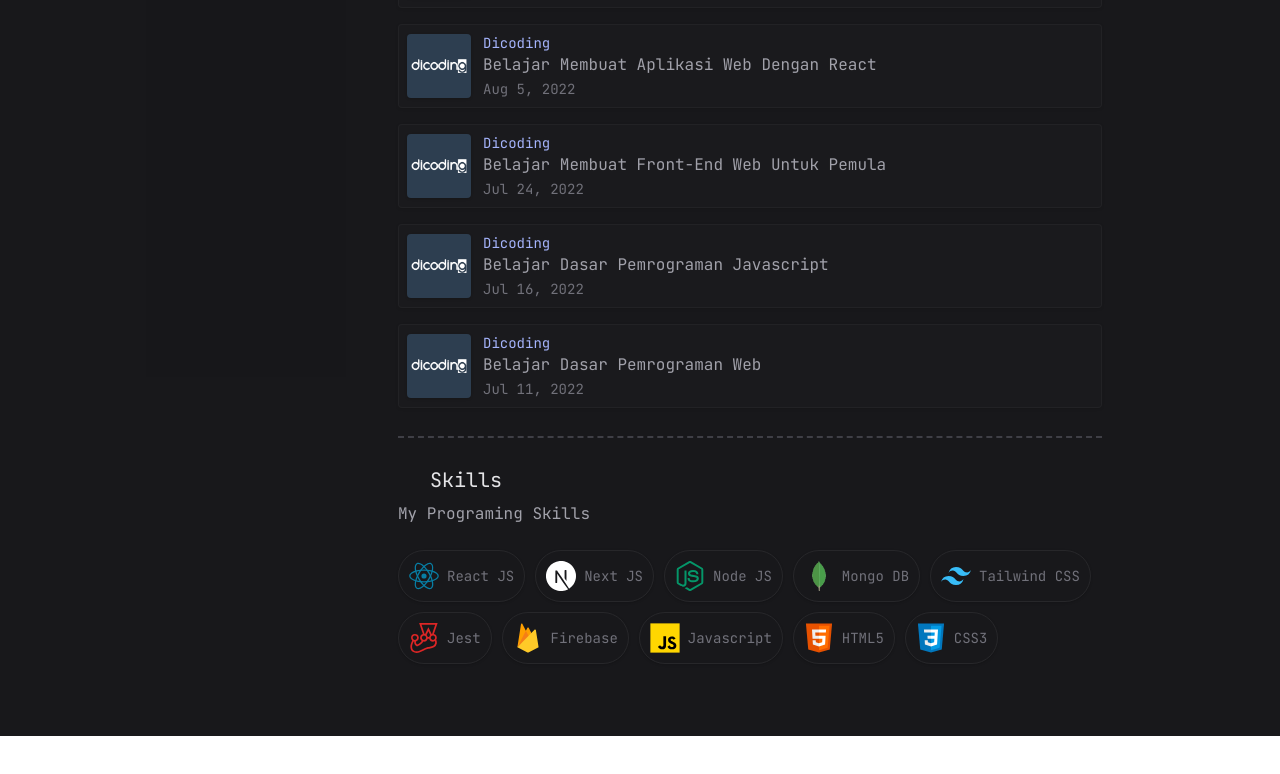
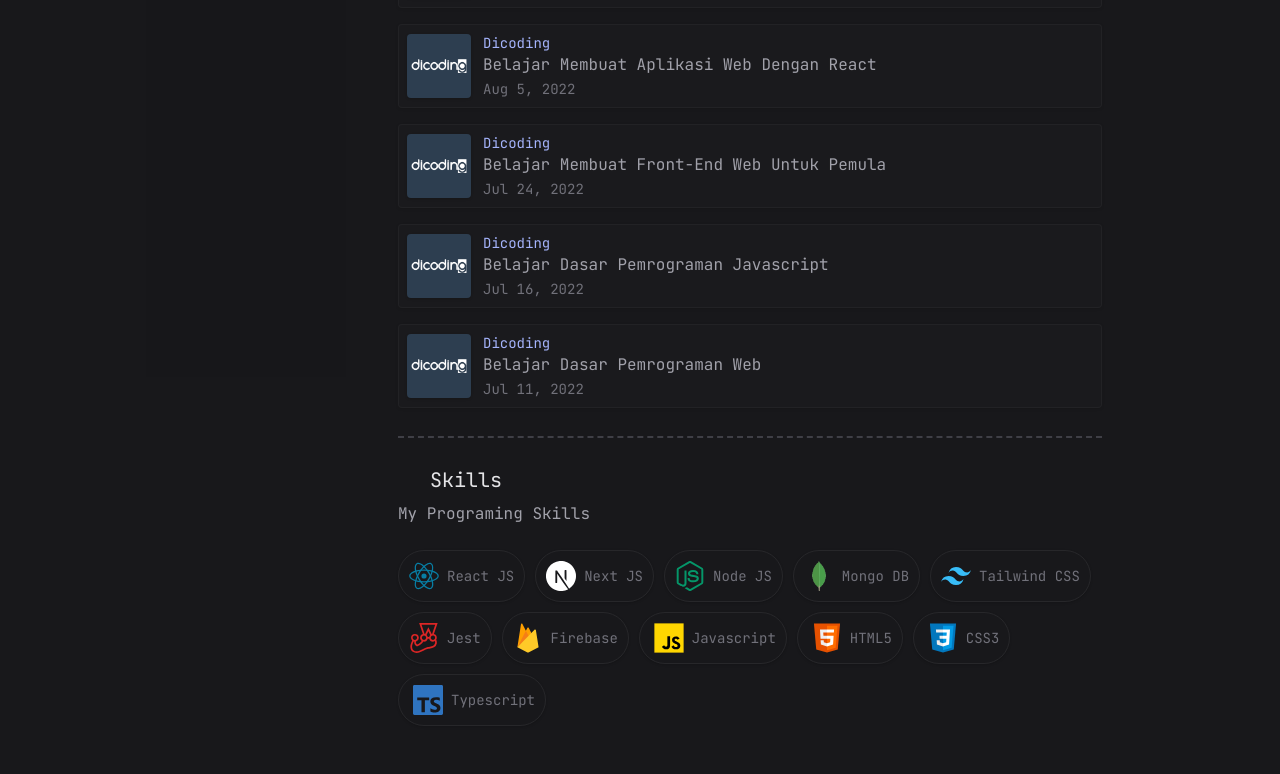
Before and after one commit to ganimalqudhaifi/personal-web, a Next.js app: page / in a window 1280 px wide. Shown: the part 558-1332 px from the top of the page. Before the commit the page ends 1294 px from the top, so only its background shows below. Built offline with nearby package versions, Linux system fonts and the light colour scheme; some icons are missing.

Commit message:
chore: add typescript in skill section

```diff
--- a/components/PrimaryLayout.tsx
+++ b/components/PrimaryLayout.tsx
@@ -1,15 +1,15 @@
 import { ReactNode, useState } from "react";
 import Sidebar from "./Sidebar";
 
-interface PrimaryLayoutProps {
+type PrimaryLayoutProps = {
   children: ReactNode,
   activeIndex: number
 }
 
 export default function PrimaryLayout({ children, activeIndex }: PrimaryLayoutProps) {
-  const [isOpen, setIsOpen] = useState<boolean>(false)
+  const [isOpen, setIsOpen] = useState(false)
 
-  const handleMenuOpen = (): void => setIsOpen(!isOpen);
+  const handleMenuOpen = () => setIsOpen(!isOpen);
 
   return (
     <div className="w-full min-h-screen bg-zinc-900">
--- a/pages/index.tsx
+++ b/pages/index.tsx
@@ -3,7 +3,7 @@ import Image from "next/image";
 
 import { BiLinkExternal } from 'react-icons/bi';
 import { PiCertificate, PiCodeBold } from 'react-icons/pi';
-import { SiJest, SiTailwindcss, SiNextdotjs, SiNodedotjs } from 'react-icons/si'
+import { SiJest, SiTailwindcss, SiNextdotjs, SiNodedotjs, SiTypescript } from 'react-icons/si'
 
 import Divider from "../components/Divider";
 import PrimaryLayout from "../components/PrimaryLayout";
@@ -80,17 +80,21 @@ export default function Home() {
             <Image src="/svg/firebase.svg" alt="firebase icon" width={30} height={30}/>
             <p className="text-sm text-zinc-500">Firebase</p>
           </div>
-          <div className="flex items-center space-x-2 p-2.5 border border-zinc-800 rounded-full shadow">
+          <div className="flex items-center space-x-2 p-2.5 pl-3.5 border border-zinc-800 rounded-full shadow">
             <Image src="/svg/javascript.svg" alt="javascript icon" width={30} height={30}/>
             <p className="text-sm text-zinc-500">Javascript</p>
           </div>
-          <div className="flex items-center space-x-2 p-2.5 border border-zinc-800 rounded-full shadow">
+          <div className="flex items-center space-x-2 p-2.5 pl-3.5 border border-zinc-800 rounded-full shadow">
             <Image src="/svg/html5.svg" alt="html5 icon" width={30} height={30}/>
             <p className="text-sm text-zinc-500">HTML5</p>
           </div>
-          <div className="flex items-center space-x-2 p-2.5 border border-zinc-800 rounded-full shadow">
+          <div className="flex items-center space-x-2 p-2.5 pl-3.5 border border-zinc-800 rounded-full shadow">
             <Image src="/svg/css3.svg" alt="css3 icon" width={30} height={30}/>
             <p className="text-sm text-zinc-500">CSS3</p>
+          </div>
+          <div className="flex items-center space-x-2 p-2.5 pl-3.5 border border-zinc-800 rounded-full shadow">
+            <SiTypescript size={30} className="text-[#2f74c0]"/>
+            <p className="text-sm text-zinc-500">Typescript</p>
           </div>
         </div>
       </div>
--- a/pages/references.tsx
+++ b/pages/references.tsx
@@ -1,6 +1,8 @@
 import Image from "next/image";
 import Link from "next/link";
+
 import { PiBookBookmark, PiChalkboard, PiLinkSimple } from "react-icons/pi";
+
 import Divider from "../components/Divider";
 import PrimaryLayout from "../components/PrimaryLayout";
 import uiListReference from '../data/uiListReference.json';
```
Also changed, not shown: components/Sidebar.tsx (+4 -3 lines).
